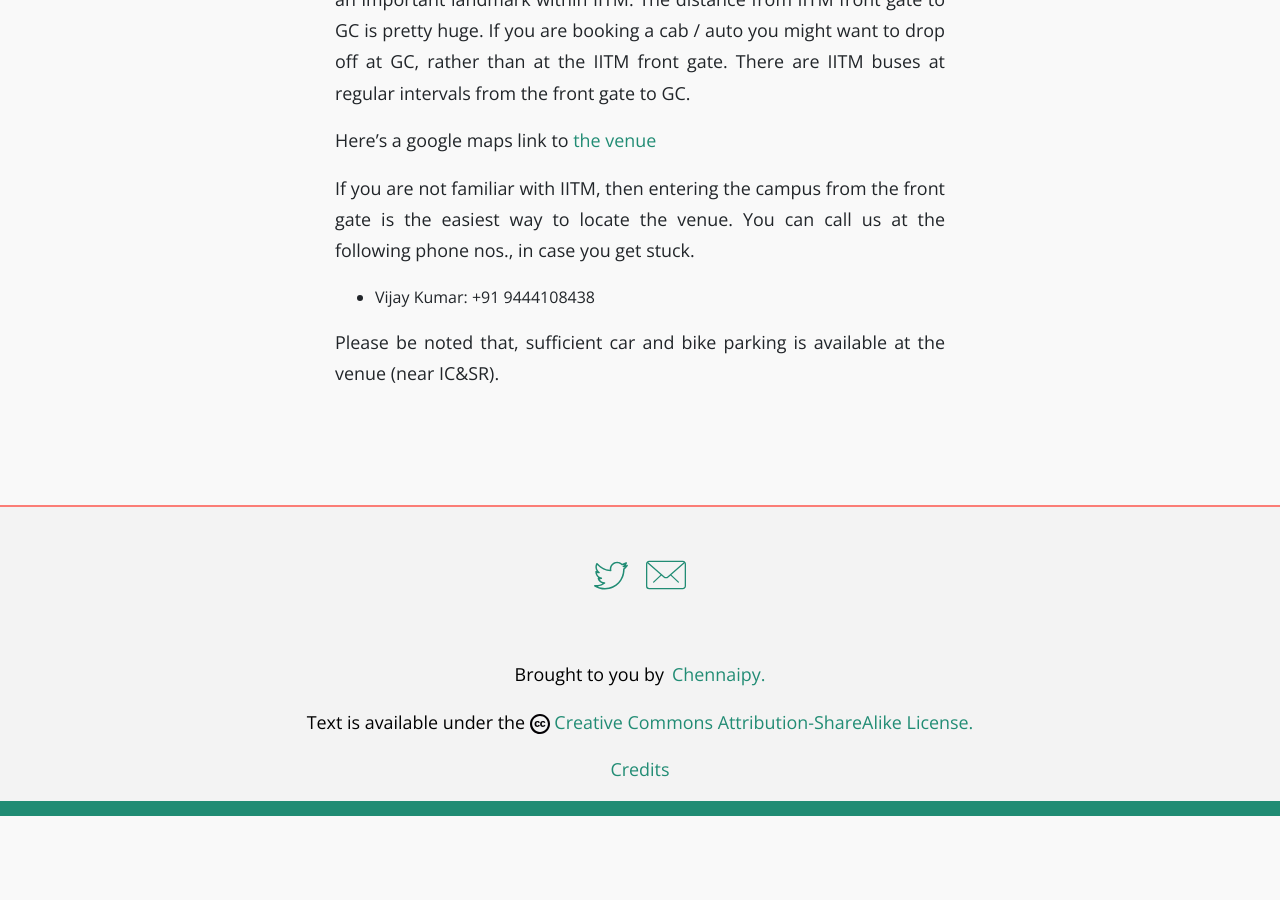
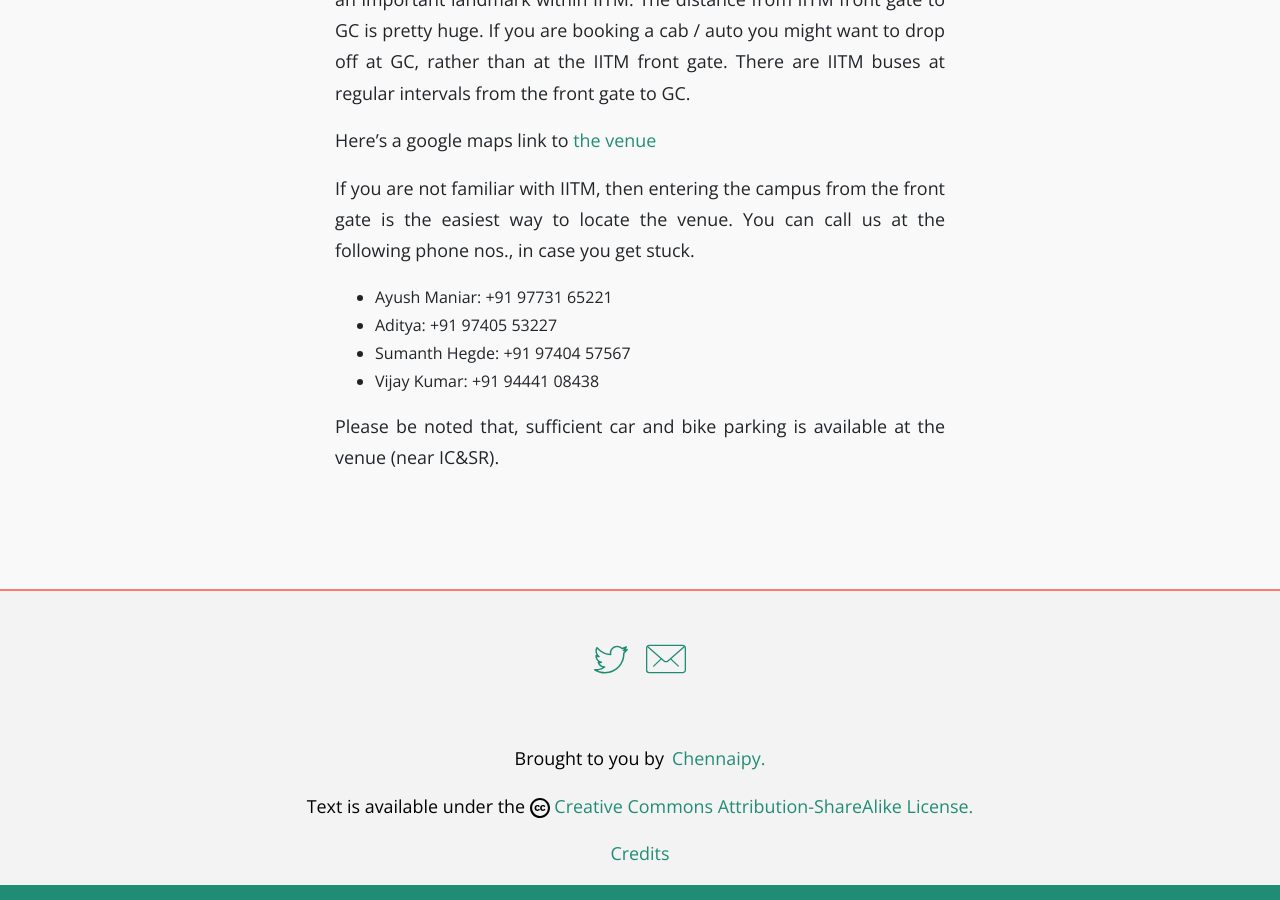
Before and after one commit to PySangamam/website, a Jekyll site: the page built from _posts/2018-09-06-checklist.md, in a window 1280 px wide and 900 px high, scrolled down 1242 px. Built offline with Jekyll 4.4.1, drawn with Linux system fonts in a browser that asks for light colours; before the commit the page ends 2058 px from its top, so only the background shows below that.

Commit message:
Added more phone nos. for directions.

```diff
--- a/_posts/2018-09-06-checklist.md
+++ b/_posts/2018-09-06-checklist.md
@@ -62,7 +62,10 @@ If you are not familiar with IITM, then entering the campus from the
 front gate is the easiest way to locate the venue. You can call us at
 the following phone nos., in case you get stuck.
 
-  * Vijay Kumar: +91 9444108438
+  * Ayush Maniar: +91 97731 65221
+  * Aditya: +91 97405 53227
+  * Sumanth Hegde: +91 97404 57567
+  * Vijay Kumar: +91 94441 08438
 
 Please be noted that, sufficient car and bike parking is available at
 the venue (near IC&SR).
```
